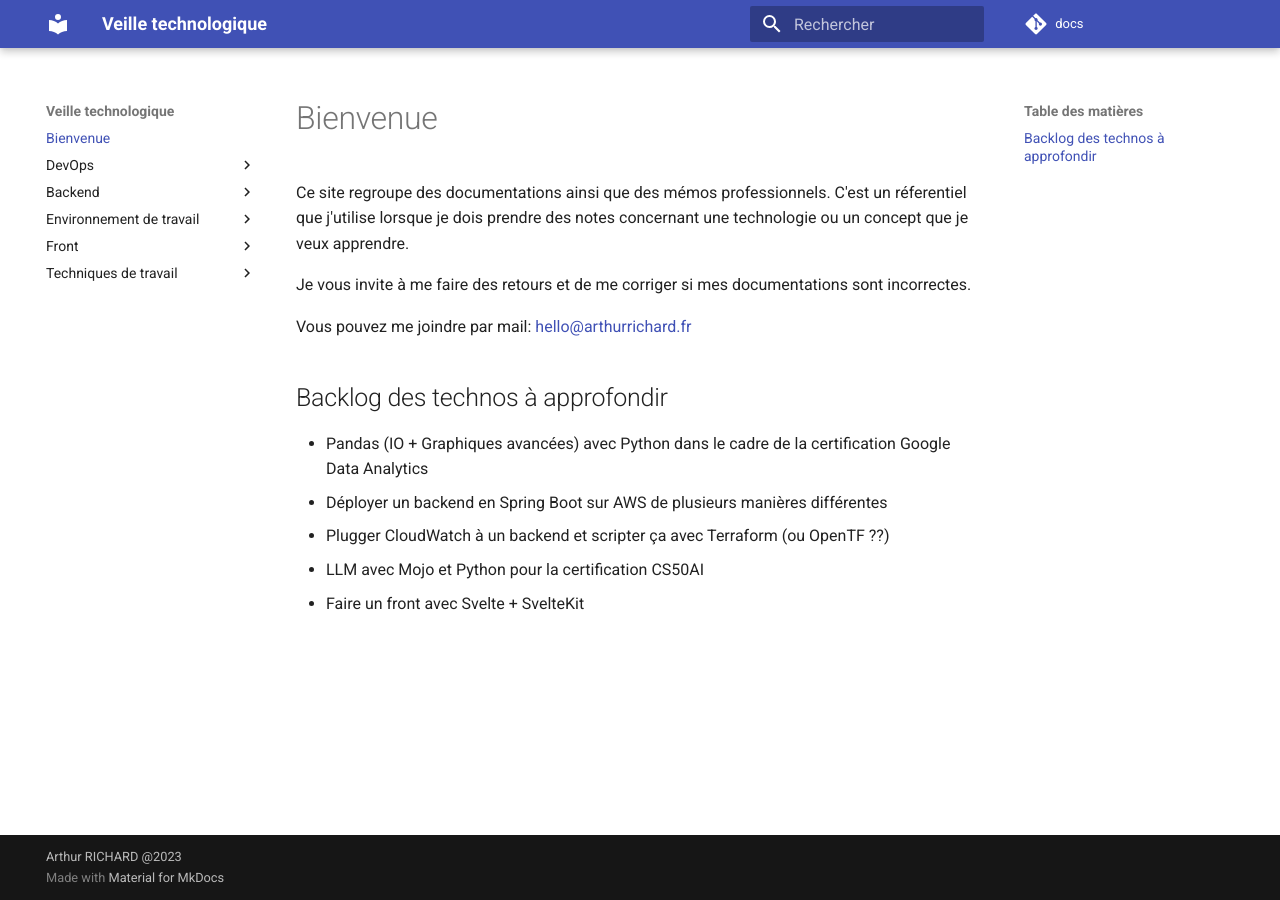
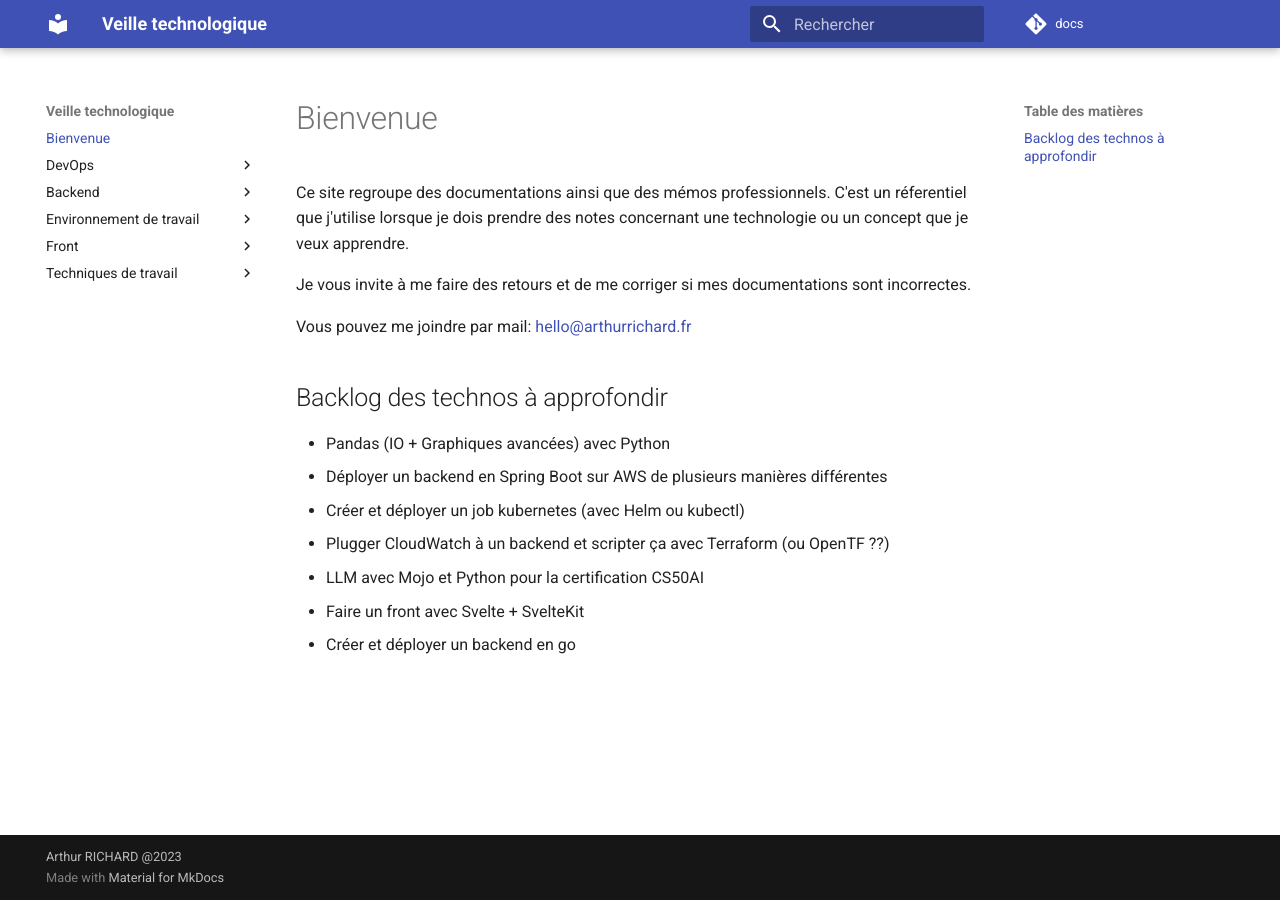
Before and after one commit to arthuRHD/docs, an MkDocs documentation site: the page built from docs/index.md, in a window 1280 px wide. Built offline with MkDocs 1.6.1 and Material for MkDocs 9.7.7, drawn with Linux system fonts in a browser that asks for light colours; comment, search, counter and statistics services are not loaded.

Commit message:
Update index.md

```diff
--- a/docs/index.md
+++ b/docs/index.md
@@ -9,8 +9,10 @@ Vous pouvez me joindre par mail: <hello@arthurrichard.fr>
 
 ## Backlog des technos à approfondir
 
-- Pandas (IO + Graphiques avancées) avec Python dans le cadre de la certification Google Data Analytics
+- Pandas (IO + Graphiques avancées) avec Python
 - Déployer un backend en Spring Boot sur AWS de plusieurs manières différentes
+- Créer et déployer un job kubernetes (avec Helm ou kubectl)
 - Plugger CloudWatch à un backend et scripter ça avec Terraform (ou OpenTF ??)
 - LLM avec Mojo et Python pour la certification CS50AI
 - Faire un front avec Svelte + SvelteKit
+- Créer et déployer un backend en go
```
